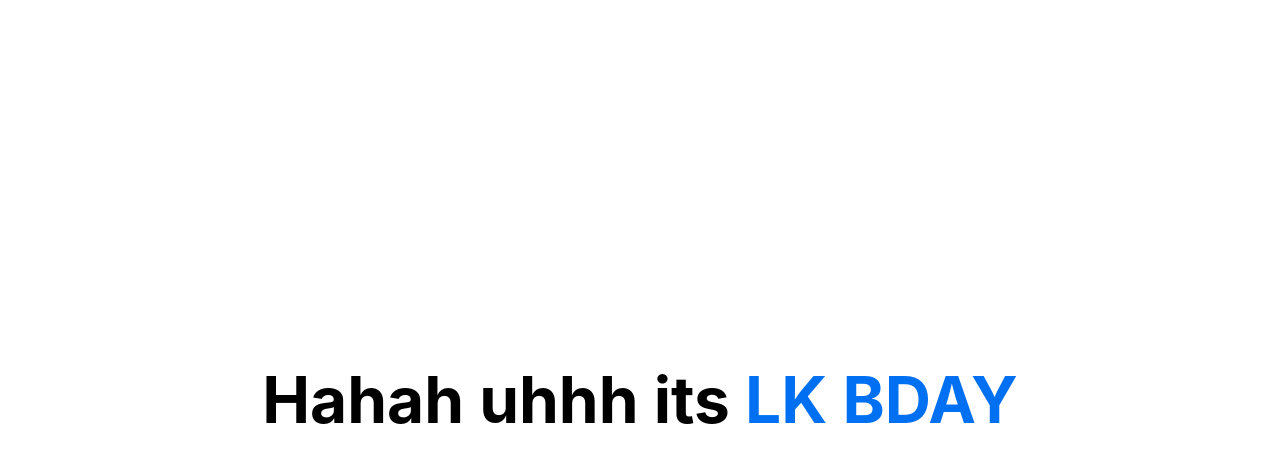
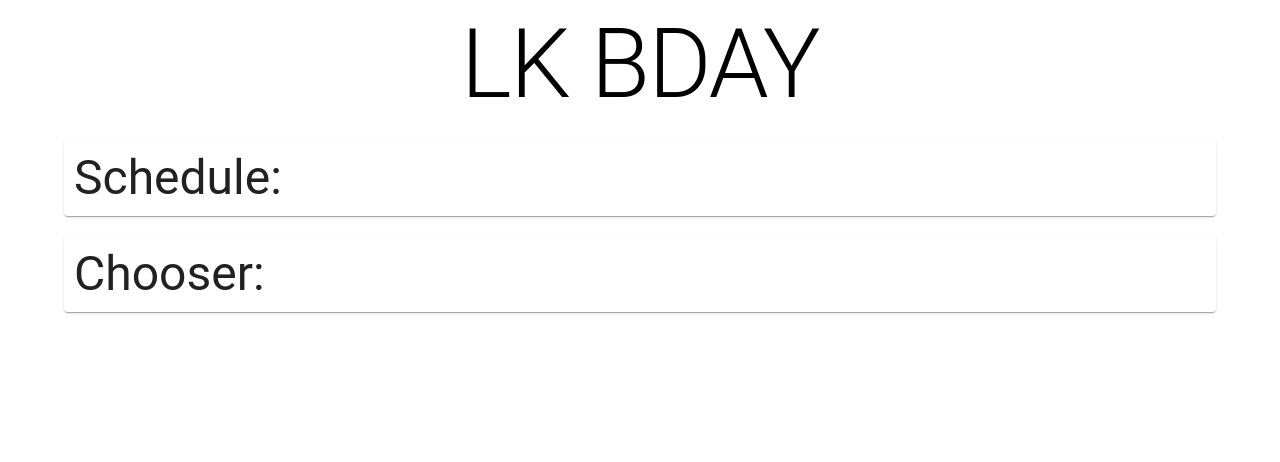
Before and after one commit to zachjbrowning/lk-bday, a Next.js app: page / in a window 1280 px wide. Shown: the top 462 px of the page. Built offline with nearby package versions, Linux system fonts and the light colour scheme.

Commit message:
les goooo

```diff
--- a/Theme.ts
+++ b/Theme.ts
@@ -3,11 +3,28 @@ import { green, purple } from "@mui/material/colors";
 
 export const theme = createTheme({
     palette: {
-        primary: {
-          main: purple[500],
-        },
-        secondary: {
-          main: green[500],
-        },
-      },
+        mode: 'light',
+        background: {default: 'white'}
+    },
+    components: {
+        MuiPaper: {
+            styleOverrides: {
+                root: {
+                    padding: '10px',
+                    marginTop: '20px'
+                }
+            }
+        }
+    }
   });
+
+//   : {
+//     MuiPaper: {
+//         defaultProps: {
+//             sx: {
+//                 padding: '10px',
+//                 marginTop: '20px'
+//             }
+//         }
+//     }
+// }
--- a/pages/_app.tsx
+++ b/pages/_app.tsx
@@ -1,4 +1,3 @@
-import '../styles/globals.css'
 import type { AppProps } from 'next/app'
 import { ThemeProvider } from '@emotion/react'
 import { theme } from '../Theme'
--- a/pages/index.tsx
+++ b/pages/index.tsx
@@ -1,23 +1,38 @@
+import { Grid, Link, Paper, Typography } from '@mui/material'
+import { Container } from '@mui/system'
 import type { NextPage } from 'next'
 import Head from 'next/head'
 import Image from 'next/image'
-import styles from '../styles/Home.module.css'
 
 const Home: NextPage = () => {
   return (
-    <div className={styles.container}>
+    <>
       <Head>
         <title>LK BDAY</title>
         <meta name="description" content="Generated by create next app" />
         <link rel="icon" href="/favicon.ico" />
       </Head>
 
-      <main className={styles.main}>
-        <h1 className={styles.title}>
-          Hahah uhhh its <a href="https://nextjs.org">LK BDAY</a>
-        </h1>
-      </main>
-    </div>
+      <Container sx={{ width: '100%'}} color='white'>
+          <Typography variant='h1' align={'center'}>
+            LK BDAY
+          </Typography>
+
+        <Paper>
+          <Typography variant='h3' >
+            Schedule:
+          </Typography>
+        </Paper>
+
+        <Paper>
+          <Typography variant='h3' >
+            Chooser:
+          </Typography>
+        </Paper>
+
+      </Container>
+    </>
+
   )
 }
 
```
